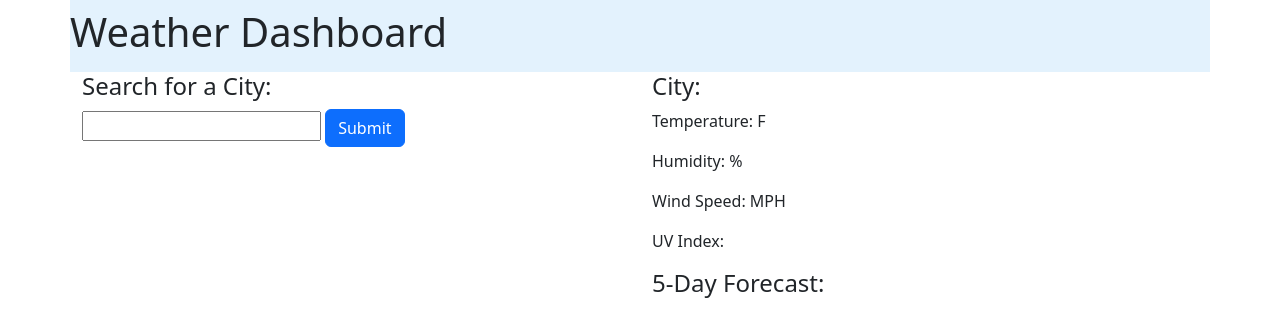
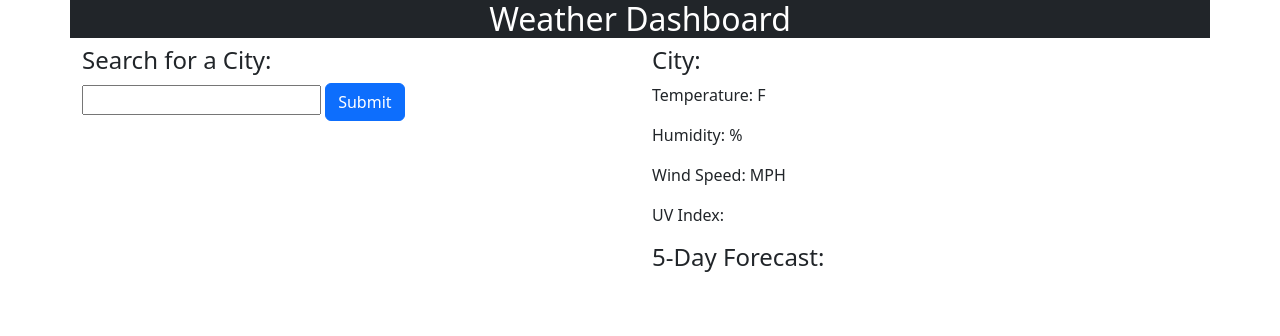
Before and after one commit to Vllaadd/weather-dashboard, a plain HTML site: page index.html in a window 1280 px wide. Drawn offline with nearby package versions, Linux system fonts and the light colour scheme.

Commit message:
header created outside the container

```diff
--- a/index.html
+++ b/index.html
@@ -5,19 +5,20 @@
     <meta http-equiv="X-UA-Compatible" content="IE=edge">
     <meta name="viewport" content="width=device-width, initial-scale=1.0">
     <link rel="stylesheet" href="https://cdn.jsdelivr.net/npm/bootstrap@5.2.3/dist/css/bootstrap.min.css" integrity="sha384-rbsA2VBKQhggwzxH7pPCaAqO46MgnOM80zW1RWuH61DGLwZJEdK2Kadq2F9CUG65" crossorigin="anonymous">
+    <link rel="stylesheet" href="style.css">
     <title>Weather Dashboard</title>
 </head>
 <body>
-    <div class="row">
-
-    </div>
+    <header class="container text-center text-white bg-dark">
+        <h2>Weather Dashboard</h2>
+    </header>
     <div class="container">
         <!-- Row 1  -->
-    <div class="row">
+    <!-- <div class="row">
         <nav class="navbar" style="background-color: #e3f2fd;">
-            <h1>Weather Dashboard</h1>
+            <h2>Weather Dashboard</h2>
           </nav>
-    </div>
+    </div> -->
 <!-- Row 2 -->
     <div class="row">
         <div class="col">
@@ -43,6 +44,5 @@
         </div>
     </div>
     </div>
-
 </body>
 </html>
```
